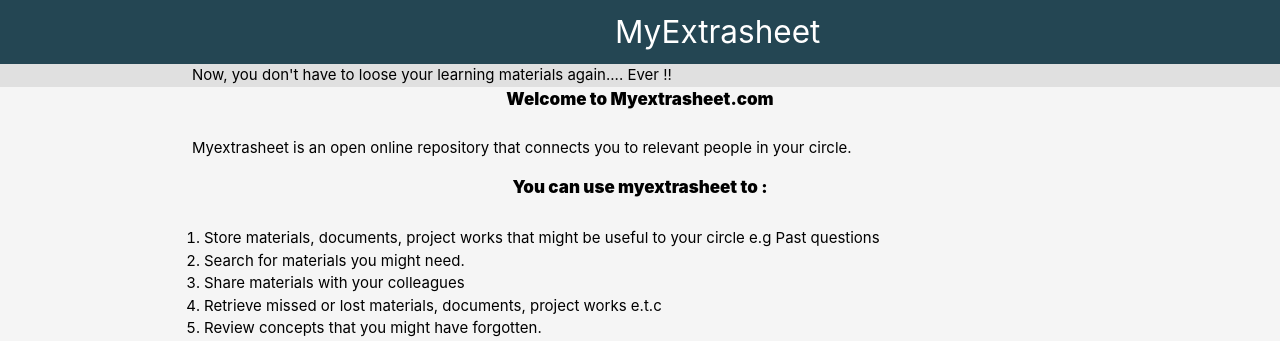
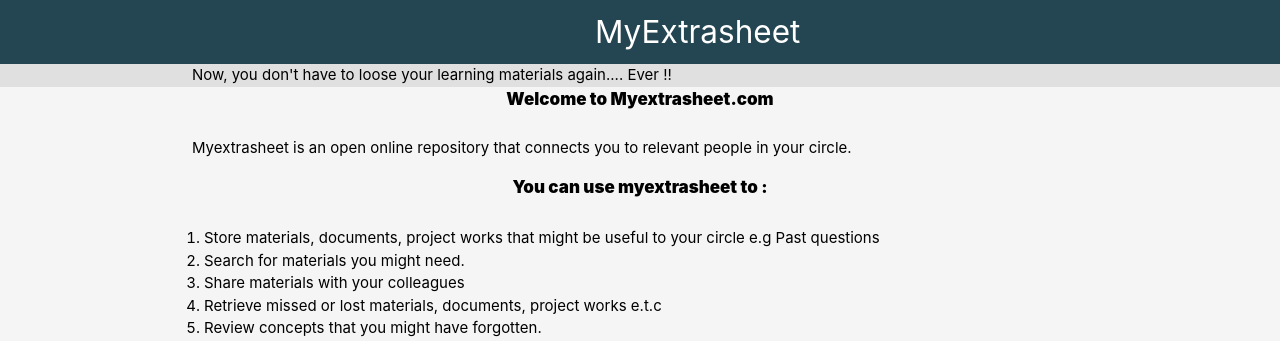
Before and after one commit to Bamimore-Tomi/extrasheet, a Flask app: page / in a window 1280 px wide. Shown: the top 341 px of the page. Run offline with Flask 2, Linux system fonts and the light colour scheme.

Commit message:
Update new.css
done

```diff
--- a/extrasheet/static/new.css
+++ b/extrasheet/static/new.css
@@ -7,7 +7,7 @@
 }
 
 a.headdd {
-margin-left: -25px;
+margin-left: -45px;
 }
 
 .navbarr {
```
